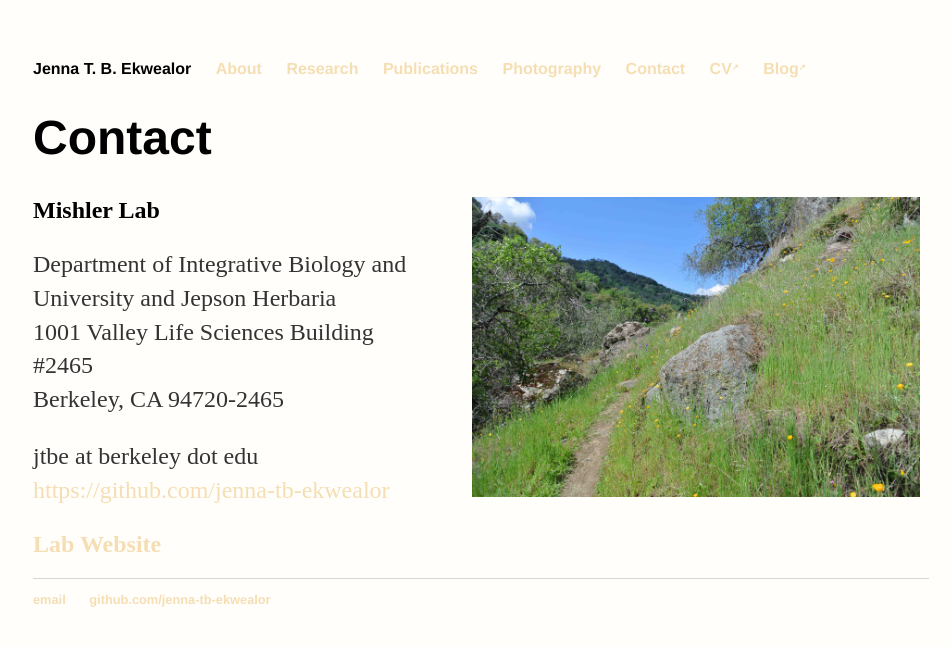
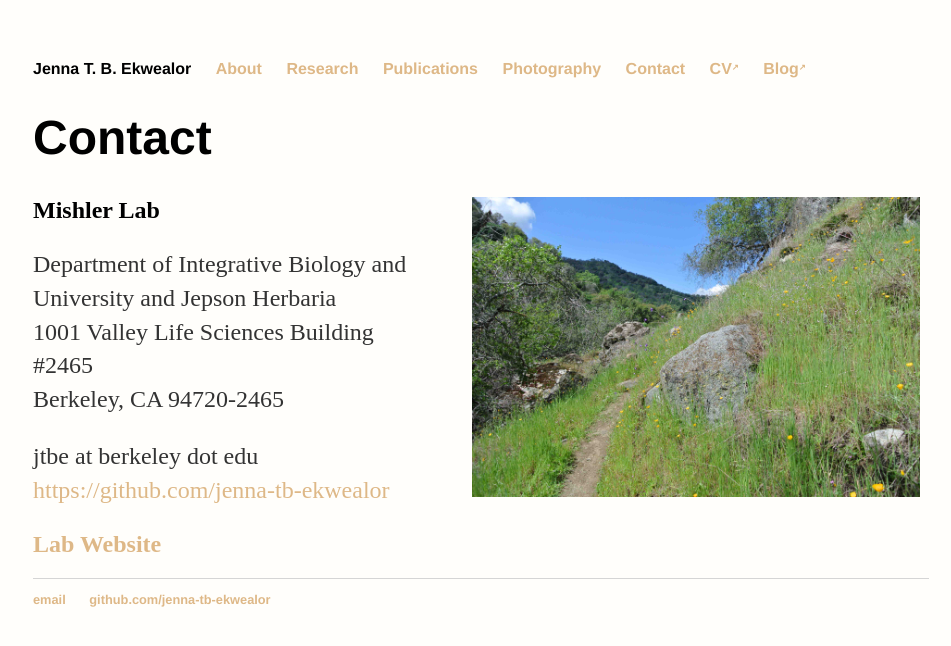
Before and after one commit to jenna-tb-ekwealor/jenna-tb-ekwealor.github.io, a Jekyll site: the page built from contact/index.html, in a window 1280 px wide. Shown: the top 646 px of the page, without its empty margins (159-1110 px from the left). Built offline with Jekyll 4.4.1, drawn with Linux system fonts in a browser that asks for light colours.

Commit message:
change links to diff tan

```diff
--- a/css/main.css
+++ b/css/main.css
@@ -15,7 +15,7 @@ nav ul li, footer ul li {
 }
 a {
     text-decoration: none;
-    color: #F5DEB3;
+    color: #DEB887;
 }
 a:hover {
     text-decoration: underline;
```
